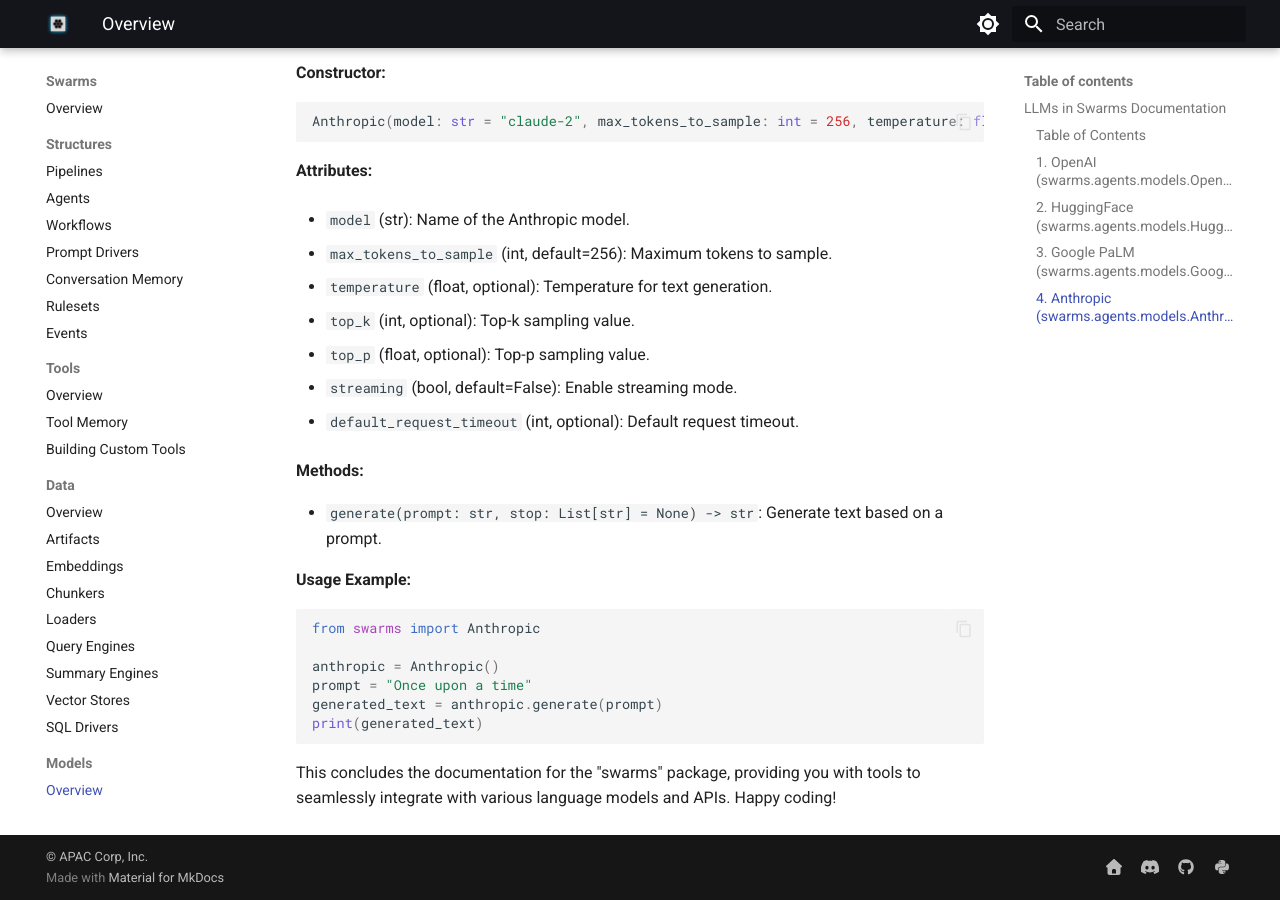
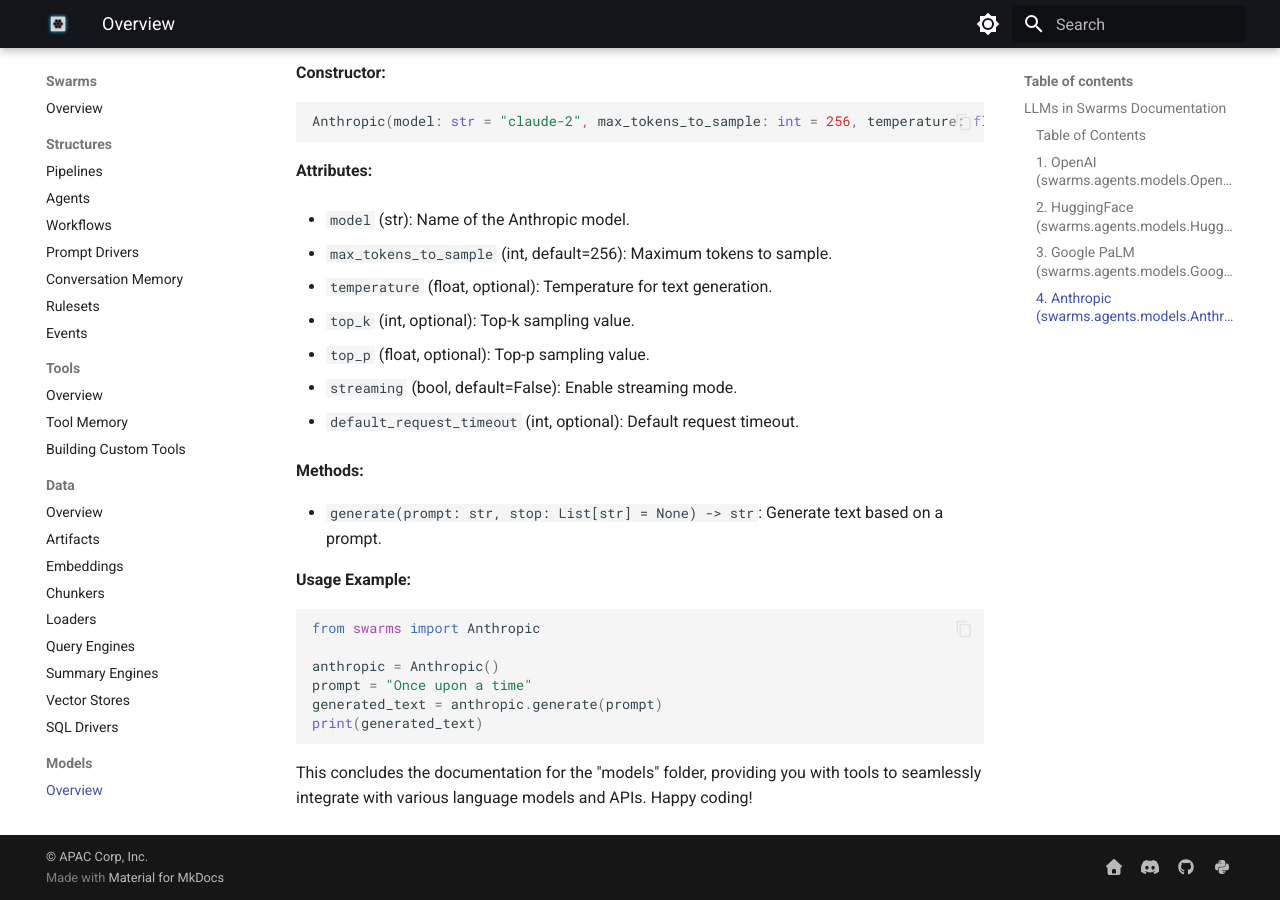
Before and after one commit to kyegomez/swarms-docs, an MkDocs documentation site: the page built from docs/swarms/models/index.md, in a window 1280 px wide and 900 px high, scrolled down 3355 px. Built offline with MkDocs 1.6.1 and Material for MkDocs 9.7.7, drawn with Linux system fonts in a browser that asks for light colours.

Commit message:
clean up swarms

````diff
--- a/docs/swarms/models/index.md
+++ b/docs/swarms/models/index.md
@@ -171,4 +171,4 @@ generated_text = anthropic.generate(prompt)
 print(generated_text)
 ```
 
-This concludes the documentation for the "swarms" package, providing you with tools to seamlessly integrate with various language models and APIs. Happy coding!
+This concludes the documentation for the "models" folder, providing you with tools to seamlessly integrate with various language models and APIs. Happy coding!
````
